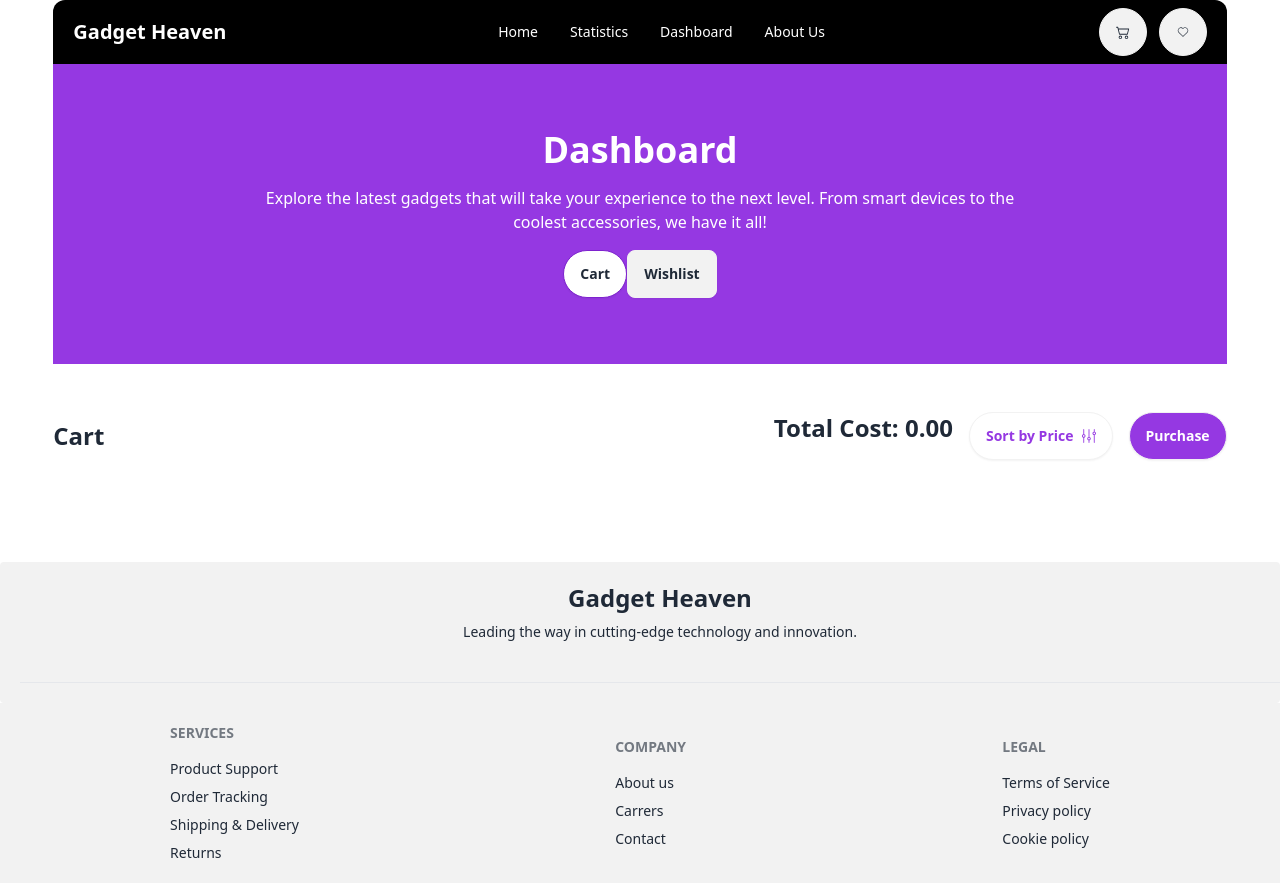
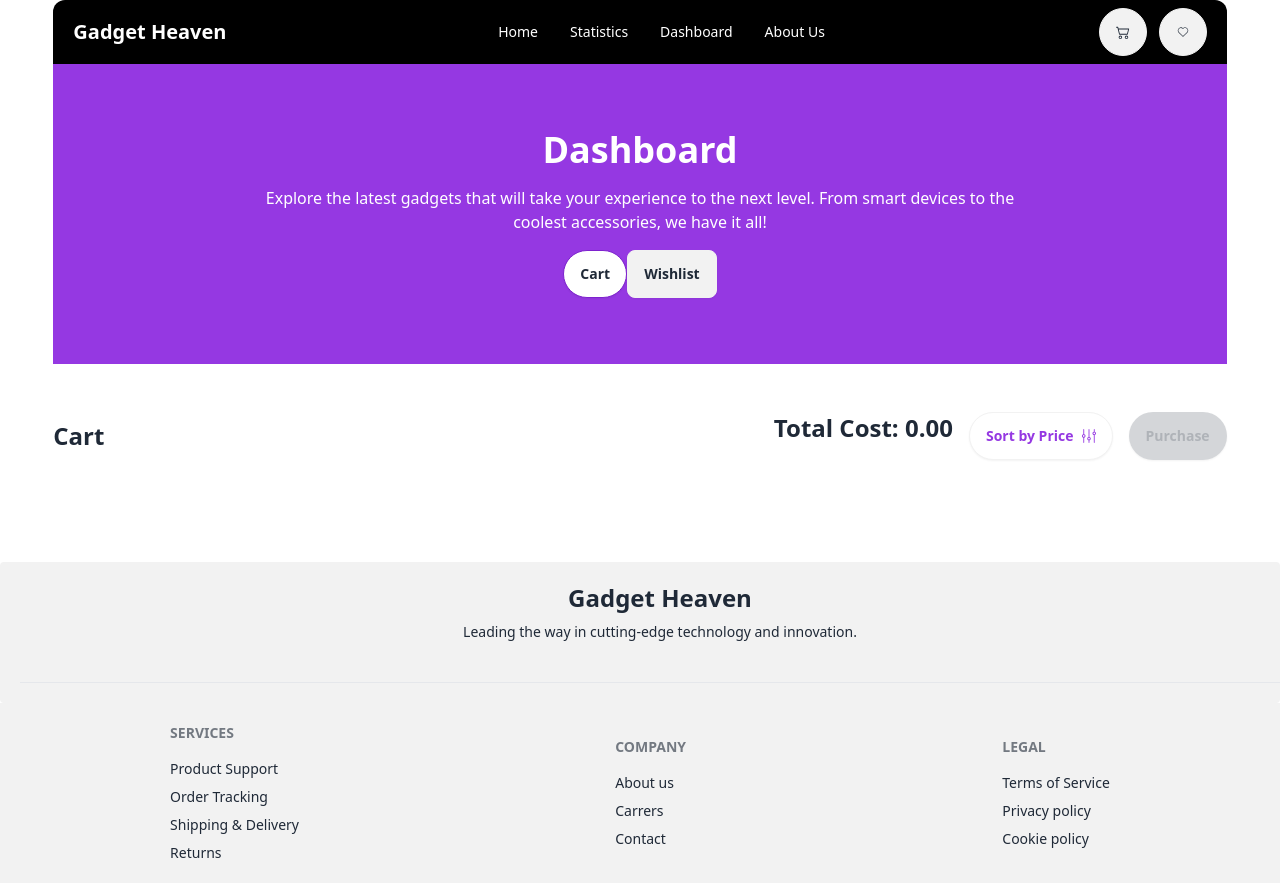
Before and after one commit to AbdullahAlTowsif/Gadget-Heaven, a React (Vite) app: page /dashboard in a window 1280 px wide. Built offline with nearby package versions, Linux system fonts and the light colour scheme.

Commit message:
modal and purchase btn modified

```diff
--- a/src/components/DashCardHeading.jsx
+++ b/src/components/DashCardHeading.jsx
@@ -15,7 +15,7 @@ const DashCardHeading = ({gadget, handleSort, handlePurchase}) => {
                 <div className="flex space-x-4">
                     <h1 className="font-bold text-2xl">Total Cost: {sum.toFixed(2)}</h1>
                     <button onClick={handleSort} className="btn flex text-[#9538E2] bg-white rounded-full">Sort by Price <SlEqualizer /> </button>
-                    <button onClick={handlePurchase} className="btn bg-[#9538E2] text-white rounded-full">Purchase</button>
+                    <button onClick={handlePurchase} disabled={sum === 0} className="btn bg-[#9538E2] text-white rounded-full">Purchase</button>
                 </div>
             </div>
         </div>
--- a/src/pages/Dashboard.jsx
+++ b/src/pages/Dashboard.jsx
@@ -12,6 +12,11 @@ import GroupPic from "../assets/Group.png"
 const Dashboard = () => {
 
     const [gadget, setGadget] = useState([])
+
+    let sum = 0
+    gadget.map((item) => (
+        sum = sum + item.price
+    ))
 
     const [isModalOpen, setIsModalOpen] = useState(false);
     const navigate = useNavigate();
@@ -88,7 +93,7 @@ const Dashboard = () => {
                         <img src={GroupPic} alt="" />
                         <h2 className="text-2xl font-bold">Payment Successfull!</h2>
                         <p>Thanks for purchasing.</p>
-                        <p>Total: 299</p>
+                        <p>Total: {sum}</p>
                         <button onClick={handleCloseModal} className="btn bg-purple-600 text-white mt-4">
                             Close
                         </button>
```
